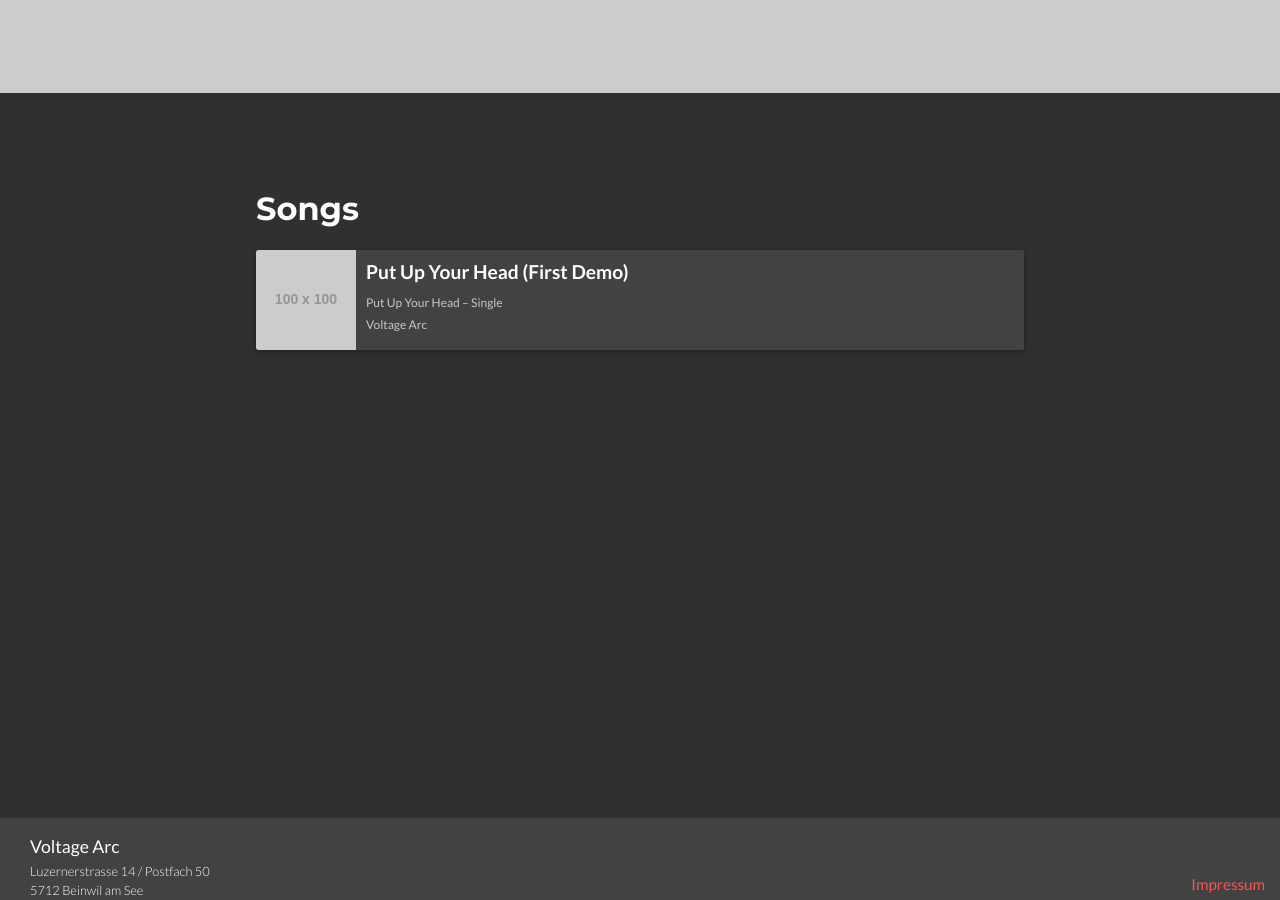
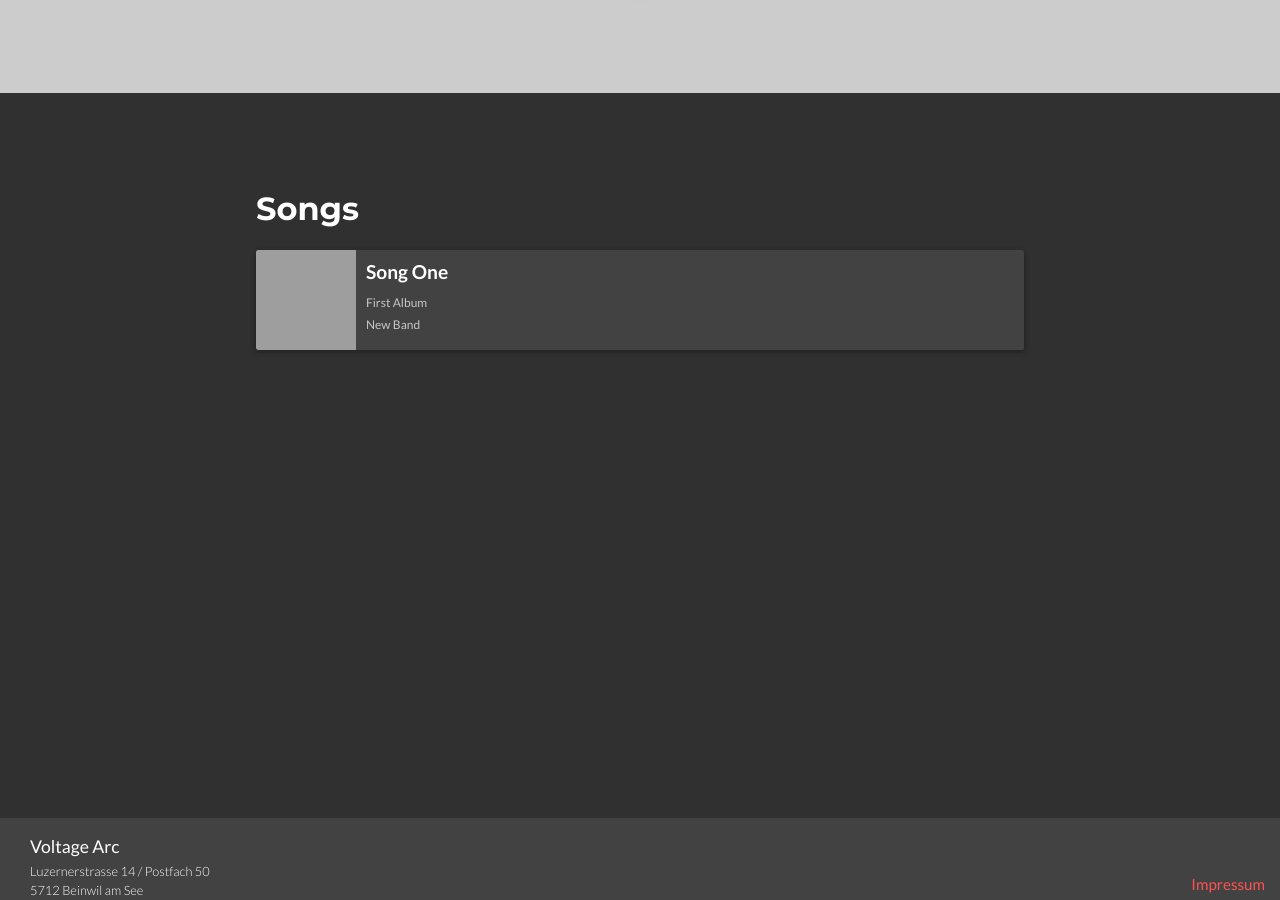
Before and after one commit to timonforrer/band, a Jekyll site: the page built from index.md, in a window 1280 px wide and 900 px high, scrolled down 807 px. Built offline with Jekyll 4.4.1, drawn with Linux system fonts in a browser that asks for light colours; grey boxes are pictures that could not be loaded.

Commit message:
Added loop for songs

```diff
--- a/_layouts/index.html
+++ b/_layouts/index.html
@@ -21,18 +21,18 @@ layout: main
         <div class="music">
             {% for song in site.songs %}
             <div class="overview material_shadow">
-                <img class="album_cover" src="https://www.placehold.it/100x100/FF5252/FFFFFF?text=VA">
+                <img class="album_cover" src="{{ song.artwork_image }}">
                 <div class="music-info">
-                    <p class="song music-p">Put Up Your Head (First Demo)</p>
-                    <p class="album music-p">Put Up Your Head – Single</p>
-                    <p class="artist music-p">Voltage Arc</p>
+                    <p class="song music-p">{{ song.title }}</p>
+                    <p class="album music-p">{{ song.album_title }}</p>
+                    <p class="artist music-p">{{ song.artist_name }}</p>
                 </div>
             </div>
             <div class="detailview material_shadow" style="overflow:visible">
                 <audio controls>
-                    <source src="audio/Put%20Up%20Your%20Head%20(First%20Demo).mp3">
+                    <source src="{{ song.audio_file }}">
                 </audio>
-                <a href="audio/Put%20Up%20Your%20Head%20(First%20Demo).mp3" download><i class="material-icons download">file_download</i>  </a>
+                <a href="{{ song.audio_file }}" download><i class="material-icons download">file_download</i>  </a>
             </div>
             {% endfor %}
         </div>
```
Also changed, not shown: 2 other files.
